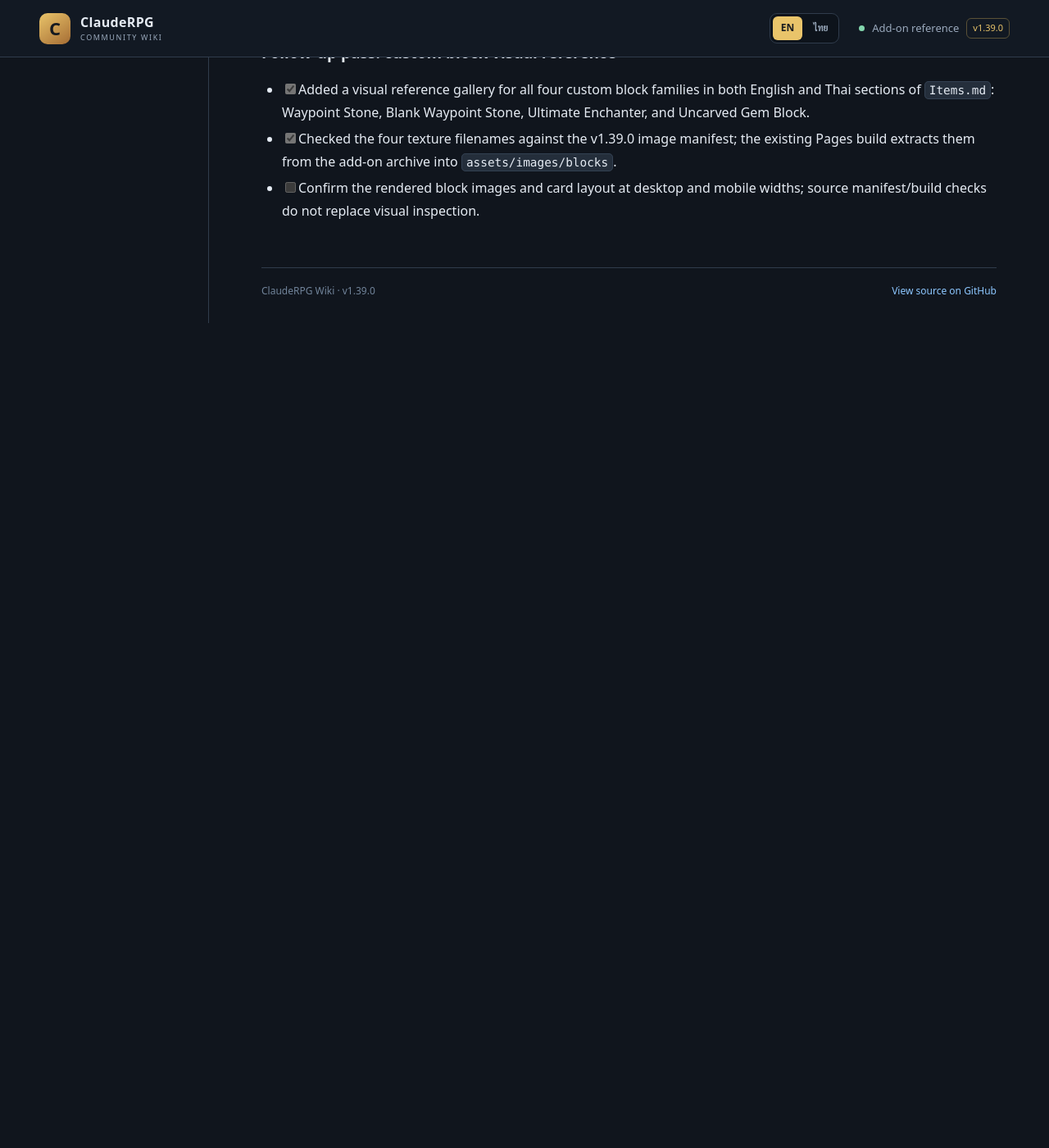
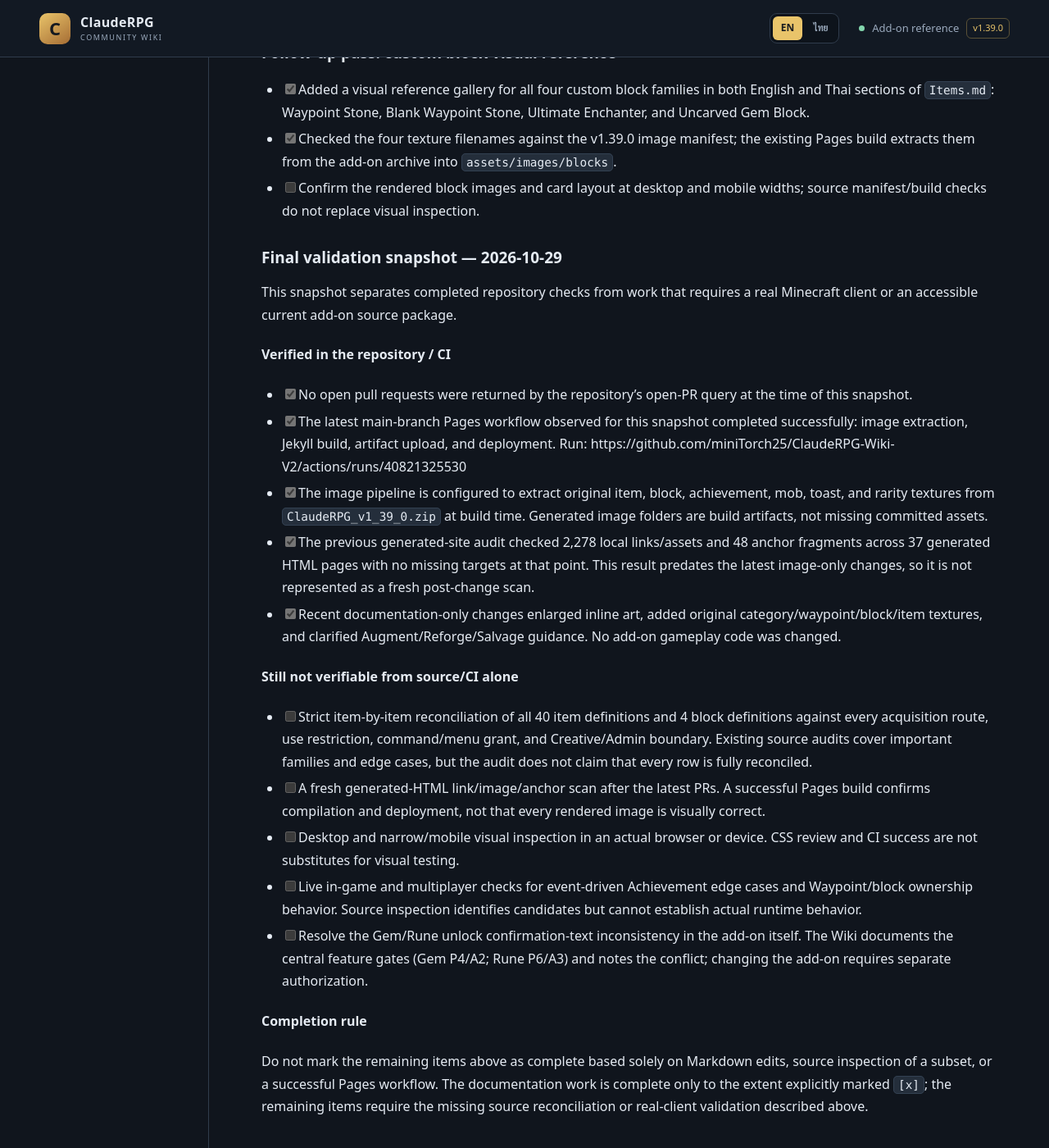
Before and after one commit to miniTorch25/ClaudeRPG-Wiki-V2, a Jekyll site: the page built from CONTENT-GAP-AUDIT.md, in a window 1280 px wide and 1400 px high, scrolled down 19468 px. Shown: the whole window at 82% size. Built offline with Jekyll 4.4.1, drawn with Linux system fonts in a browser that asks for light colours; our own code applies the rules of GitHub Pages for plain Markdown files; before the commit the page ends 19862 px from its top, so only the background shows below that.

Commit message:
Docs: record final validation status and blockers

```diff
--- a/CONTENT-GAP-AUDIT.md
+++ b/CONTENT-GAP-AUDIT.md
@@ -436,3 +436,28 @@ Use these labels in editorial notes while drafting:
 - [x] Added a visual reference gallery for all four custom block families in both English and Thai sections of `Items.md`: Waypoint Stone, Blank Waypoint Stone, Ultimate Enchanter, and Uncarved Gem Block.
 - [x] Checked the four texture filenames against the v1.39.0 image manifest; the existing Pages build extracts them from the add-on archive into `assets/images/blocks`.
 - [ ] Confirm the rendered block images and card layout at desktop and mobile widths; source manifest/build checks do not replace visual inspection.
+
+
+### Final validation snapshot — 2026-10-29
+
+This snapshot separates completed repository checks from work that requires a real Minecraft client or an accessible current add-on source package.
+
+#### Verified in the repository / CI
+
+- [x] No open pull requests were returned by the repository's open-PR query at the time of this snapshot.
+- [x] The latest main-branch Pages workflow observed for this snapshot completed successfully: image extraction, Jekyll build, artifact upload, and deployment. Run: https://github.com/miniTorch25/ClaudeRPG-Wiki-V2/actions/runs/40821325530
+- [x] The image pipeline is configured to extract original item, block, achievement, mob, toast, and rarity textures from `ClaudeRPG_v1_39_0.zip` at build time. Generated image folders are build artifacts, not missing committed assets.
+- [x] The previous generated-site audit checked 2,278 local links/assets and 48 anchor fragments across 37 generated HTML pages with no missing targets at that point. This result predates the latest image-only changes, so it is not represented as a fresh post-change scan.
+- [x] Recent documentation-only changes enlarged inline art, added original category/waypoint/block/item textures, and clarified Augment/Reforge/Salvage guidance. No add-on gameplay code was changed.
+
+#### Still not verifiable from source/CI alone
+
+- [ ] Strict item-by-item reconciliation of all 40 item definitions and 4 block definitions against every acquisition route, use restriction, command/menu grant, and Creative/Admin boundary. Existing source audits cover important families and edge cases, but the audit does not claim that every row is fully reconciled.
+- [ ] A fresh generated-HTML link/image/anchor scan after the latest PRs. A successful Pages build confirms compilation and deployment, not that every rendered image is visually correct.
+- [ ] Desktop and narrow/mobile visual inspection in an actual browser or device. CSS review and CI success are not substitutes for visual testing.
+- [ ] Live in-game and multiplayer checks for event-driven Achievement edge cases and Waypoint/block ownership behavior. Source inspection identifies candidates but cannot establish actual runtime behavior.
+- [ ] Resolve the Gem/Rune unlock confirmation-text inconsistency in the add-on itself. The Wiki documents the central feature gates (Gem P4/A2; Rune P6/A3) and notes the conflict; changing the add-on requires separate authorization.
+
+#### Completion rule
+
+Do not mark the remaining items above as complete based solely on Markdown edits, source inspection of a subset, or a successful Pages workflow. The documentation work is complete only to the extent explicitly marked `[x]`; the remaining items require the missing source reconciliation or real-client validation described above.
```
